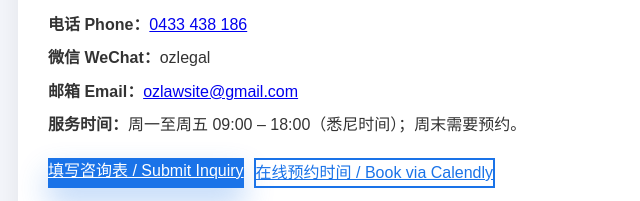
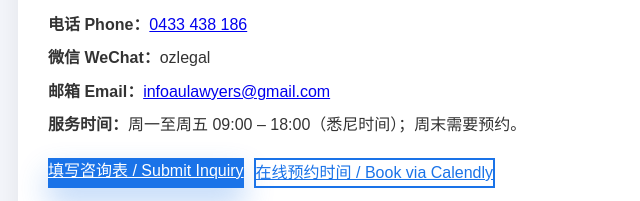
Before and after one commit to ozlawsite/ozlawsite.github.io, a plain HTML site: page index.html in a window 1280 px wide. Shown: the part 1979-2180 px from the top of the page, 142-782 px from the left. Drawn offline with Linux system fonts and the light colour scheme.

Commit message:
Update contact email and Calendly link

```diff
--- a/index.html
+++ b/index.html
@@ -85,14 +85,14 @@
       <div class="contact-info">
         <p><strong>电话 Phone：</strong><a href="tel:+61433438186">0433 438 186</a></p>
         <p><strong>微信 WeChat：</strong>ozlegal</p>
-        <p><strong>邮箱 Email：</strong><a href="mailto:ozlawsite@gmail.com">ozlawsite@gmail.com</a></p>
+        <p><strong>邮箱 Email：</strong><a href="mailto:infoaulawyers@gmail.com">infoaulawyers@gmail.com</a></p>
         <p><strong>服务时间：</strong>周一至周五 09:00 – 18:00（悉尼时间）；周末需要预约。</p>
       </div>
       <div class="cta-buttons">
         <a class="btn-primary" href="#form">填写咨询表 / Submit Inquiry</a>
-        <a class="btn-outline" href="https://calendly.com/ozlegal/consult" target="_blank" rel="noopener">在线预约时间 / Book via Calendly</a>
+        <a class="btn-outline" href="https://calendly.com/infoaulawyers/consult" target="_blank" rel="noopener">在线预约时间 / Book via Calendly</a>
       </div>
-      <form id="form" class="contact-form" action="https://formsubmit.co/ozlawsite@gmail.com" method="POST">
+      <form id="form" class="contact-form" action="https://formsubmit.co/infoaulawyers@gmail.com" method="POST">
         <input type="hidden" name="_next" value="https://ozlawsite.github.io/thankyou.html" />
         <input type="hidden" name="_captcha" value="false" />
         <label>姓名 / Name
```
